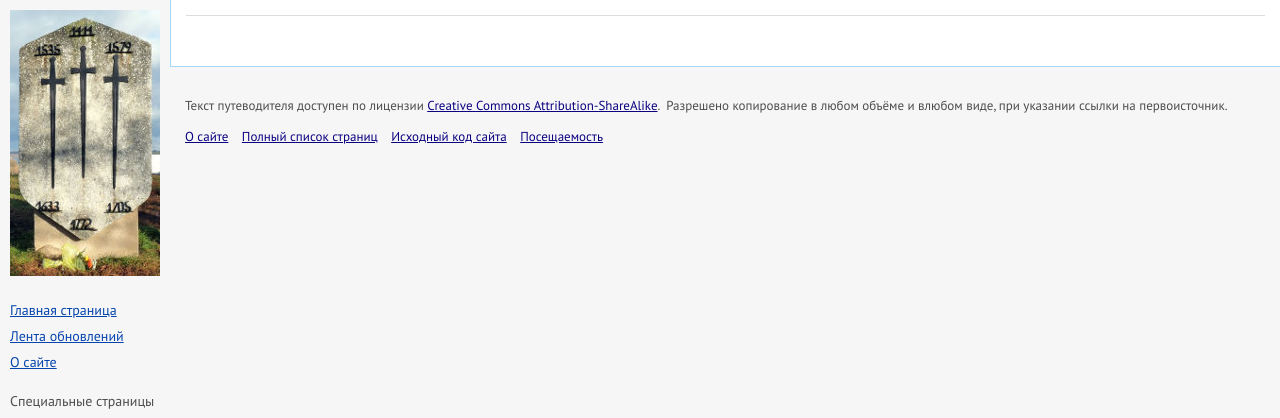
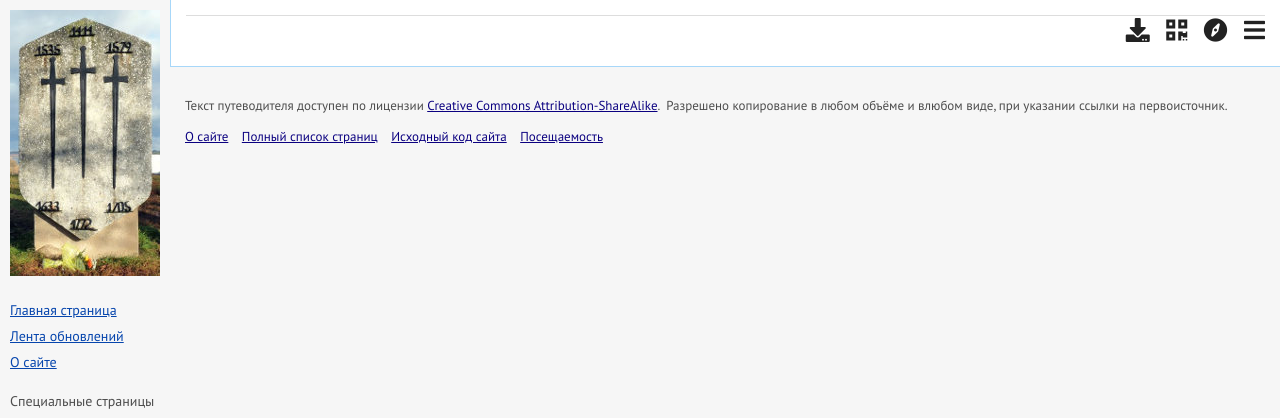
Before and after one commit to sebezh-gid/sebezh-gid.github.io, a PHP site: template templates/page.twig in a window 1280 px wide. Shown: the top 418 px of the page. Run offline with PHP 8.4, Linux system fonts and the light colour scheme; the template is opened without the code that fills it, so the values that code supplies are empty; some libraries are stand-ins or nearby versions.

Commit message:
Some header icons, dummy

```diff
--- a/public/css/wiki.css
+++ b/public/css/wiki.css
@@ -1095,3 +1095,13 @@ a.image.right img {
     border: solid 1px #ccc;
     background-color: #fff;
 }
+
+.page-header .icons {
+    font-size: 1.5em;
+    float: right;
+    margin-right: -5px;
+}
+.page-header .icons a {
+    color: inherit;
+    padding: 0 5px;
+}
--- a/templates/page.twig
+++ b/templates/page.twig
@@ -7,7 +7,17 @@
 
 {% block page_title %}{% if page_name == "Введение" %}Гид по Себежу{% else %}{{ page_title }} — гид по Себежу{% endif %}{% endblock %}
 
-{% block page_h1 %}{{ page_title }}{% endblock %}
+{% block page_header %}
+    <div class="page-header">
+        <div class="icons">
+            <a href="/wiki?name=Скачать+путеводитель"><i class="fa fa-download"></i></a>
+            <a href="/wiki?name=QR-коды"><i class="fa fa-qrcode"></i></a>
+            <a href="/wiki?name=Карты"><i class="fa fa-compass"></i></a>
+            <a href="/wiki?name=О+сайте"><i class="fa fa-bars"></i></a>
+        </div>
+        <h1>{{ page_title }}</h1>
+    </div>
+{% endblock %}
 
 {% block page_contents %}
  {{ page_html|raw }}
```
